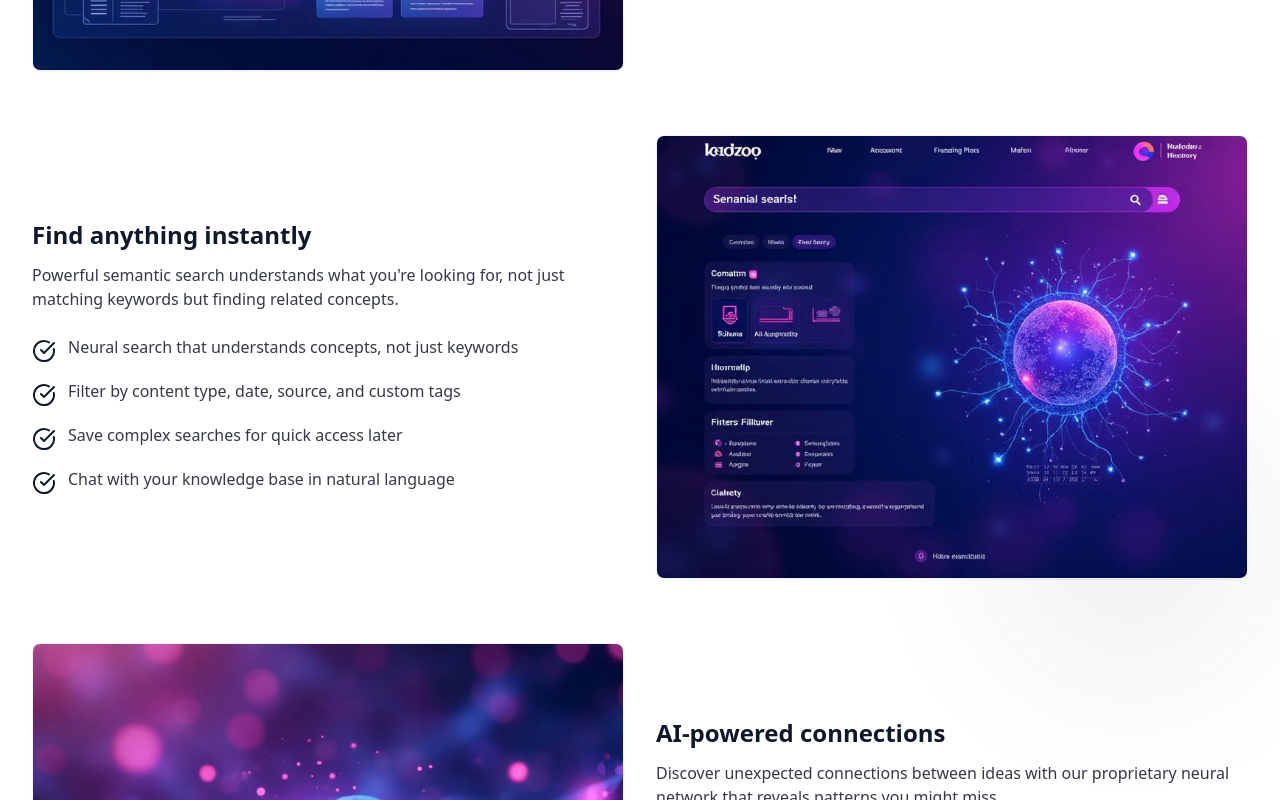
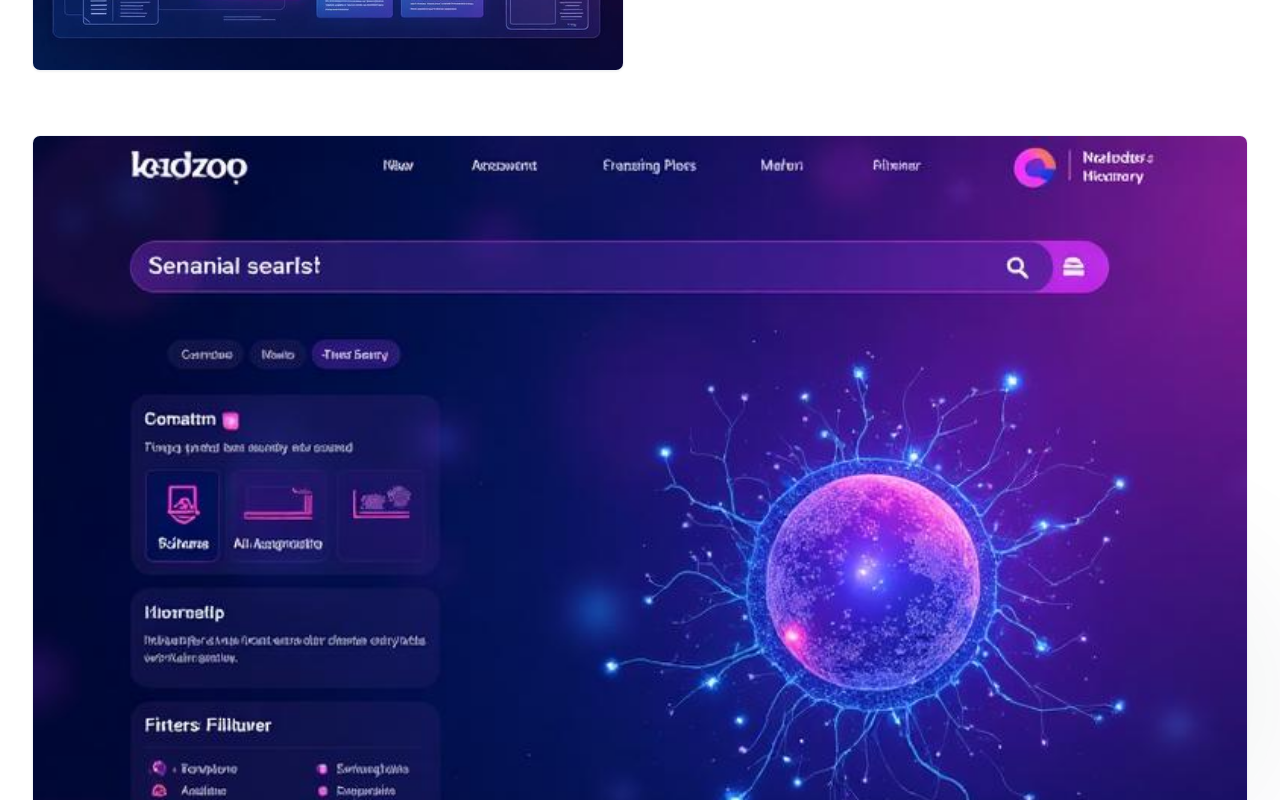
Before and after one commit to SuryaD2007/ayra-agent, a React (Vite) app: page /how in a window 1280 px wide. Shown: the part 1600-2400 px from the top of the page. Built offline with nearby package versions, Linux system fonts and the light colour scheme.

Commit message:
Add instant search picture

```diff
--- a/src/pages/HowPage.tsx
+++ b/src/pages/HowPage.tsx
@@ -184,19 +184,11 @@ const HowPage = () => {
           text: "Beautiful grid layouts that adapt to your content"
         }]} />
 
-          <FeatureShowcase title="Find anything instantly" description="Powerful semantic search understands what you're looking for, not just matching keywords but finding related concepts." image={searchInterface} features={[{
-          icon: <CheckCircle size={24} />,
-          text: "Neural search that understands concepts, not just keywords"
-        }, {
-          icon: <CheckCircle size={24} />,
-          text: "Filter by content type, date, source, and custom tags"
-        }, {
-          icon: <CheckCircle size={24} />,
-          text: "Save complex searches for quick access later"
-        }, {
-          icon: <CheckCircle size={24} />,
-          text: "Chat with your knowledge base in natural language"
-        }]} reversed={true} />
+          <div className="my-16">
+            <div className="glass-panel rounded-lg overflow-hidden">
+              <img src={searchInterface} alt="Find anything instantly" className="w-full h-auto" />
+            </div>
+          </div>
 
           <FeatureShowcase title="AI-powered connections" description="Discover unexpected connections between ideas with our proprietary neural network that reveals patterns you might miss." image={neuralConnections} features={[{
           icon: <CheckCircle size={24} />,
```
